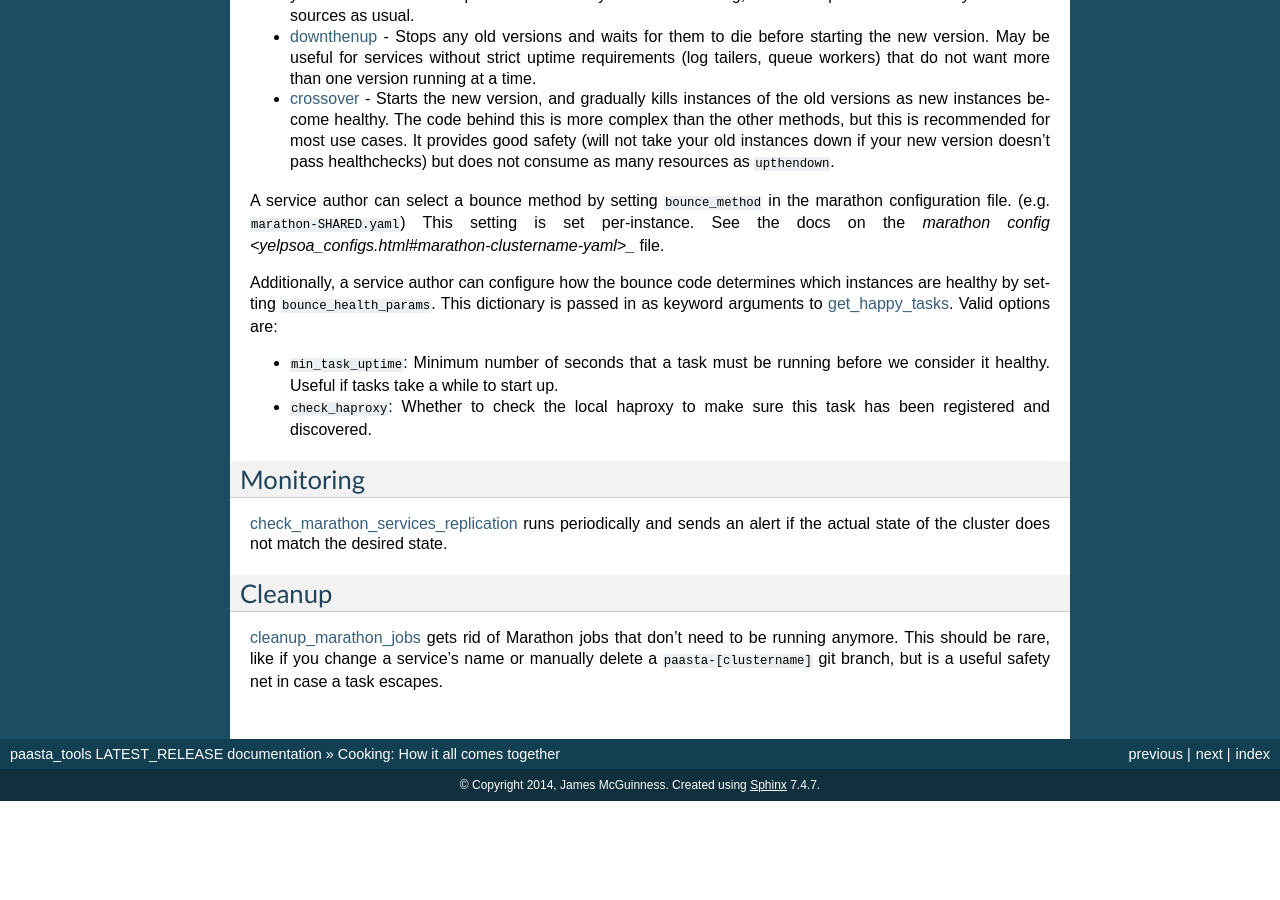
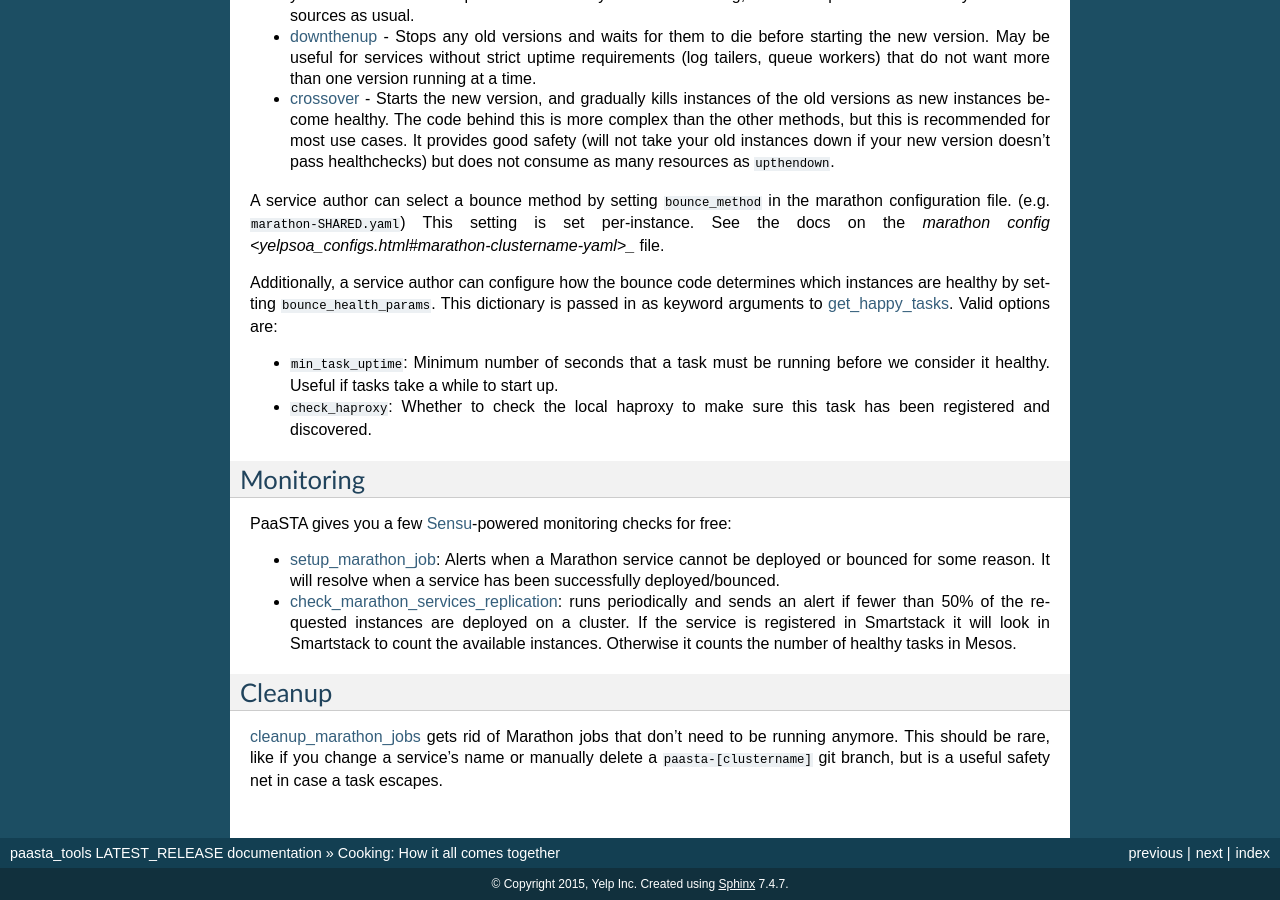
Before and after one commit to Yelp/paasta, a Sphinx documentation site: the page built from docs/source/workflow.rst, in a window 1280 px wide and 900 px high, scrolled down 1961 px. Built offline with Sphinx 7.4.7, drawn with Linux system fonts in a browser that asks for light colours; pages that are not in the unit, such as notebooks, are missing from menus; before the commit the page ends 2762 px from its top, so only the background shows below that.

Commit message:
Use generated docs for check_marathon_services_replication. PAASTA-846

```diff
--- a/docs/source/check_marathon_services_replication.rst
+++ /dev/null
@@ -1,5 +0,0 @@
-check_marathon_services_replication
-===================================
-
-.. automodule:: check_marathon_services_replication
-   :members:
--- a/docs/source/conf.py
+++ b/docs/source/conf.py
@@ -38,7 +38,7 @@ master_doc = 'index'
 
 # General information about the project.
 project = u'paasta_tools'
-copyright = u'2014, James McGuinness'
+copyright = u'2015, Yelp Inc'
 
 # The version info for the project you're documenting, acts as replacement for
 # |version| and |release|, also used in various other places throughout the
@@ -173,7 +173,7 @@ htmlhelp_basename = 'paasta_toolsdoc'
 # (source start file, target name, title, author, documentclass [howto/manual]).
 latex_documents = [
   ('index', 'paasta_tools.tex', u'service\\_deployment\\_tools Documentation',
-   u'James McGuinness', 'manual'),
+   u'Yelp Inc', 'manual'),
 ]
 
 # The name of an image file (relative to this directory) to place at the top of
--- a/docs/source/workflow.rst
+++ b/docs/source/workflow.rst
@@ -151,9 +151,20 @@ Valid options are:
 
 Monitoring
 ----------
-`check_marathon_services_replication <check_marathon_services_replication.html>`_
-runs periodically and sends an alert if the actual state of the cluster does
-not match the desired state.
+
+PaaSTA gives you a few `Sensu <https://sensuapp.org/docs/latest/>`_-powered
+monitoring checks for free:
+
+* `setup_marathon_job <generated/paasta_tools.setup_marathon_job.html#module-paasta_tools.setup_marathon_job>`_:
+  Alerts when a Marathon service cannot be deployed or bounced for some reason.
+  It will resolve when a service has been successfully deployed/bounced.
+
+* `check_marathon_services_replication <generated/paasta_tools.check_marathon_services_replication.html>`_:
+  runs periodically and sends an alert if fewer than 50% of the requested
+  instances are deployed on a cluster. If the service is registered in Smartstack
+  it will look in Smartstack to count the available instances. Otherwise it
+  counts the number of healthy tasks in Mesos.
+
 
 Cleanup
 -------
```
